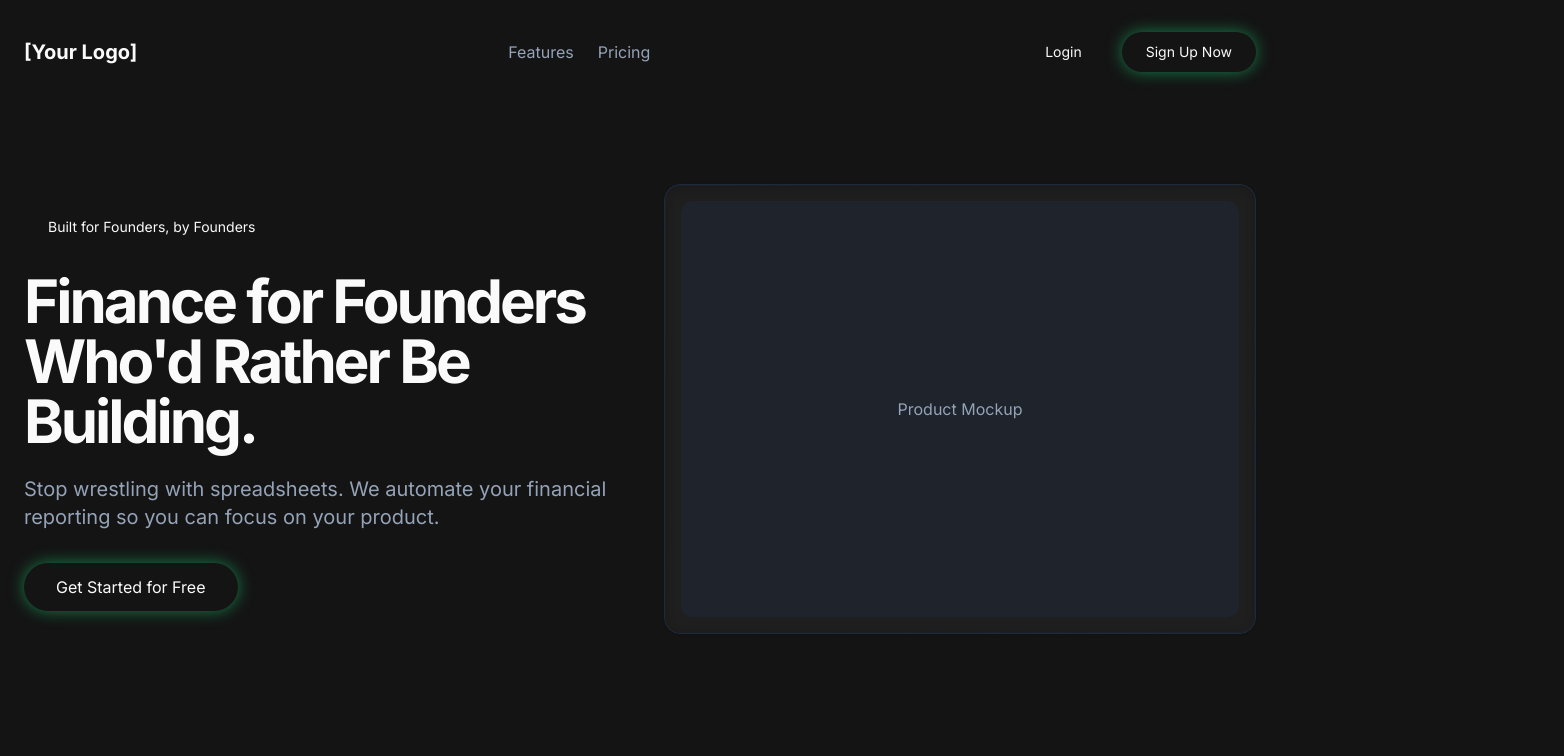
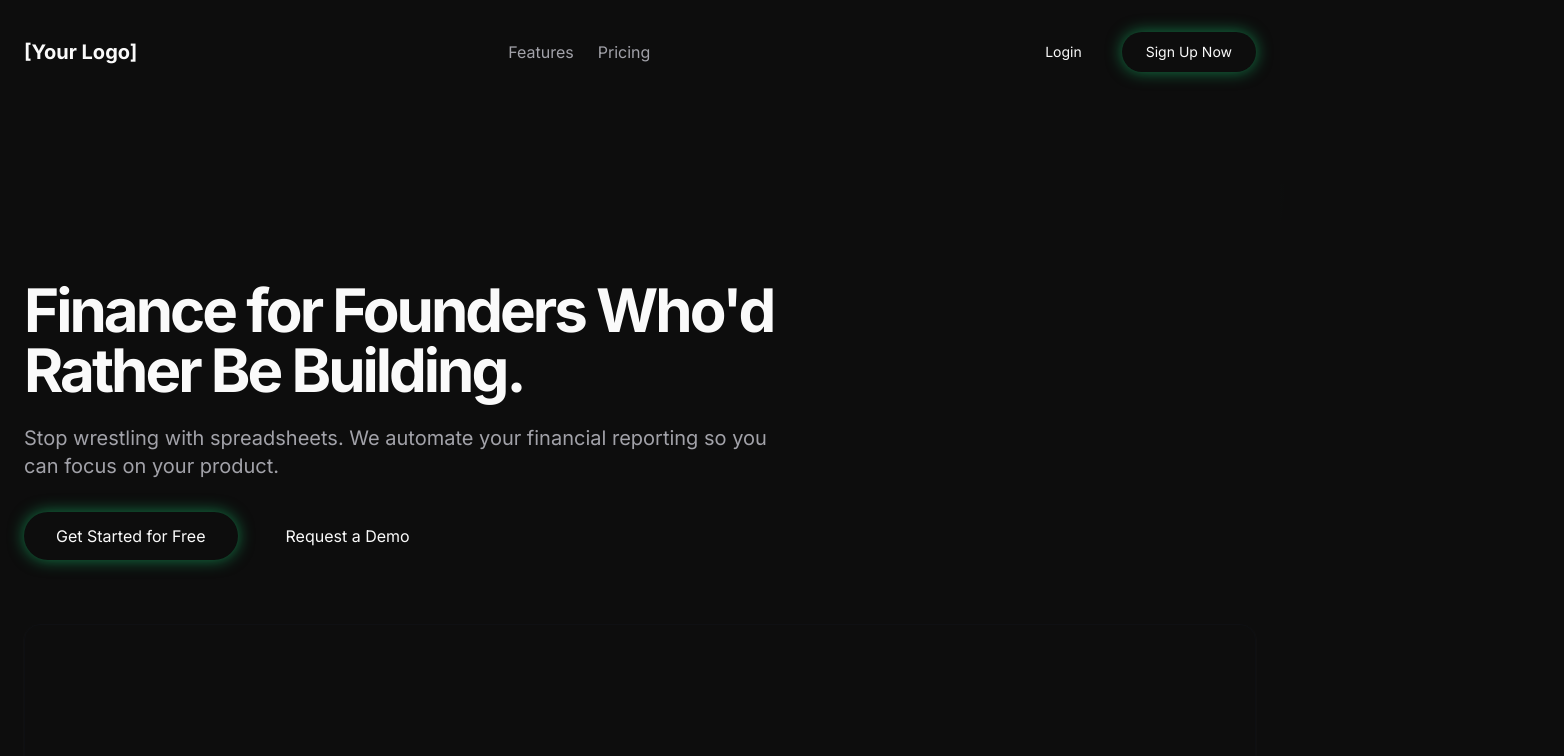
Before and after one commit to kbnam33/saas-one, a React (Vite) app in the folder saas-one/: page / in a window 1280 px wide. Shown: the top 756 px of the page, 1564 px wide, since content can reach past the window. Built offline with nearby package versions, Linux system fonts and the light colour scheme; the HTML template or start-up script is replaced by a standard one.

Commit message:
Next changes to be made

```diff
--- a/saas-one/src/App.jsx
+++ b/saas-one/src/App.jsx
@@ -90,7 +90,7 @@ const features = [
 ];
 
 // ==================================
-//      SVG VISUAL COMPONENTS (FEATURE CARDS - NEW)
+//      SVG VISUAL COMPONENTS (FEATURE CARDS)
 // ==================================
 const AutomateFeatureCardVisual = () => (
     <svg viewBox="0 0 300 200" className="w-full h-full" aria-labelledby="automate-card-title" role="img">
@@ -135,6 +135,51 @@ const FocusFeatureCardVisual = () => (
 );
 
 // ==================================
+//      SVG VISUAL COMPONENTS (BENEFITS SECTION)
+// ==================================
+const BenefitOneVisual = () => (
+    <svg viewBox="0 0 400 300" className="w-full h-full" aria-labelledby="benefit-one-title" role="img">
+        <title id="benefit-one-title">Dashboard showing key growth metrics</title>
+        <rect width="400" height="300" rx="8" fill="hsl(var(--card) / 0.5)" />
+        <rect x="20" y="20" width="360" height="40" rx="4" fill="hsl(var(--muted) / 0.3)" />
+        <circle cx="45" cy="40" r="6" fill="hsl(var(--muted-foreground))" />
+        <rect x="60" y="35" width="100" height="10" rx="2" fill="hsl(var(--muted-foreground))" />
+
+        <rect x="20" y="80" width="170" height="100" rx="4" fill="hsl(var(--muted) / 0.3)" />
+        <text x="35" y="100" fill="hsl(var(--muted-foreground))" className="text-sm">MRR Growth</text>
+        <text x="35" y="140" fill="hsl(var(--primary))" className="text-4xl font-bold">15%</text>
+
+        <rect x="210" y="80" width="170" height="100" rx="4" fill="hsl(var(--muted) / 0.3)" />
+        <text x="225" y="100" fill="hsl(var(--muted-foreground))" className="text-sm">New Customers</text>
+        <text x="225" y="140" fill="hsl(var(--foreground))" className="text-4xl font-bold">84</text>
+
+        <rect x="20" y="200" width="360" height="80" rx="4" fill="hsl(var(--muted) / 0.3)" />
+        <path d="M40 260 C 100 220, 180 250, 240 230 S 340 200, 380 210" stroke="hsl(var(--muted-foreground))" strokeWidth="2" fill="none" />
+    </svg>
+);
+
+const BenefitTwoVisual = () => (
+    <svg viewBox="0 0 400 300" className="w-full h-full" aria-labelledby="benefit-two-title" role="img">
+        <title id="benefit-two-title">Dashboard showing runway forecast</title>
+        <rect width="400" height="300" rx="8" fill="hsl(var(--card) / 0.5)" />
+        <rect x="20" y="20" width="360" height="40" rx="4" fill="hsl(var(--muted) / 0.3)" />
+        <circle cx="45" cy="40" r="6" fill="hsl(var(--muted-foreground))" />
+        <rect x="60" y="35" width="100" height="10" rx="2" fill="hsl(var(--muted-foreground))" />
+
+        <text x="40" y="100" fill="hsl(var(--muted-foreground))" className="text-lg">What's our current runway?</text>
+        <rect x="40" y="120" width="320" height="2" rx="1" fill="hsl(var(--border))" />
+
+        <g transform="translate(40, 150)">
+            <circle cx="15" cy="15" r="10" fill="hsl(var(--primary) / 0.2)" />
+            <path d="M12 15 l3 3 l5 -5" stroke="hsl(var(--primary))" strokeWidth="2" fill="none" />
+            <text x="40" y="20" fill="hsl(var(--foreground))" className="text-lg">Your runway is</text>
+            <text x="160" y="20" fill="hsl(var(--primary))" className="text-lg font-bold">18 months</text>
+        </g>
+    </svg>
+);
+
+
+// ==================================
 //      MAIN APP COMPONENT
 // ==================================
 
@@ -142,6 +187,37 @@ function App() {
   const [activeFeatureIndex, setActiveFeatureIndex] = useState(0);
   const featureSectionRef = useRef(null);
   const [theme, setTheme] = useTheme();
+  const [benefitOneVisible, setBenefitOneVisible] = useState(false);
+  const [benefitTwoVisible, setBenefitTwoVisible] = useState(false);
+  const benefitOneRef = useRef(null);
+  const benefitTwoRef = useRef(null);
+
+  useEffect(() => {
+    const observerOptions = {
+      root: null,
+      rootMargin: '0px',
+      threshold: 0.5,
+    };
+
+    const observerCallback = (entries, setter) => {
+      entries.forEach(entry => {
+        if (entry.isIntersecting) {
+          setter(true);
+        }
+      });
+    };
+
+    const observer1 = new IntersectionObserver(entries => observerCallback(entries, setBenefitOneVisible), observerOptions);
+    const observer2 = new IntersectionObserver(entries => observerCallback(entries, setBenefitTwoVisible), observerOptions);
+
+    if (benefitOneRef.current) observer1.observe(benefitOneRef.current);
+    if (benefitTwoRef.current) observer2.observe(benefitTwoRef.current);
+
+    return () => {
+      if (benefitOneRef.current) observer1.unobserve(benefitOneRef.current);
+      if (benefitTwoRef.current) observer2.unobserve(benefitTwoRef.current);
+    };
+  }, []);
 
   useEffect(() => {
     const handleScroll = () => {
@@ -162,7 +238,7 @@ function App() {
   }, [activeFeatureIndex]);
 
   return (
-    <div className="bg-background text-foreground">
+    <div className="bg-background text-foreground relative">
       <div className="max-w-7xl mx-auto px-6 py-4">
         <header className="flex justify-between items-center py-4">
           <h1 className="text-xl font-bold">[Your Logo]</h1>
@@ -177,21 +253,20 @@ function App() {
         </header>
 
         <main className="mt-16 md:mt-24">
-          <section id="hero" className="grid lg:grid-cols-2 gap-12 items-center">
-            <div className="text-left">
-              <Button variant="outline" className="mb-6">Built for Founders, by Founders</Button>
+          <section id="hero" className="relative text-left pt-24 pb-32">
+              <div className="hero-glow"></div>
+              <div className="max-w-3xl">
                   <h2 className="text-4xl md:text-6xl font-bold tracking-tighter">Finance for Founders Who'd Rather Be Building.</h2>
                   <p className="mt-6 text-lg md:text-xl text-muted-foreground">Stop wrestling with spreadsheets. We automate your financial reporting so you can focus on your product.</p>
-              <div className="mt-8">
+                  <div className="mt-8 flex gap-4">
                       <Button size="lg" className="btn-custom-primary">Get Started for Free</Button>
+                      <Button size="lg" variant="outline">Request a Demo</Button>
                   </div>
               </div>
-            <div className="hidden lg:block">
-              <Card className="glass-pane relative h-[450px]">
+              <div className="mt-16 h-[450px] w-full">
+                  <Card className="w-full h-full bg-transparent border border-border/10 rounded-2xl shadow-inner shadow-white/5">
                       <CardContent className="p-4 h-full">
-                  <div className="w-full h-full bg-muted/50 rounded-lg flex items-center justify-center">
-                    <p className="text-muted-foreground">Product Mockup</p>
-                  </div>
+                          {/* Content will go here later */}
                       </CardContent>
                   </Card>
               </div>
@@ -274,6 +349,26 @@ function App() {
                                   ))}
                                </CardContent>
                            </Card>
+                      </div>
+                  </div>
+              </div>
+          </section>
+
+          <section id="benefits" className="relative mt-32 md:mt-48 pt-16 border-t border-border/10">
+              <div className="absolute top-0 left-1/2 -translate-x-1/2 w-px h-16 bg-border/10"></div>
+              <div className="grid lg:grid-cols-2">
+                  <div ref={benefitOneRef} className={`relative transition-opacity duration-700 p-12 lg:border-r lg:border-border/10 ${benefitOneVisible ? 'opacity-100' : 'opacity-0'}`}>
+                      <h3 className="text-2xl font-bold tracking-tighter">Make Smarter Decisions</h3>
+                      <p className="mt-2 text-lg text-muted-foreground">Understand your growth drivers to scale your business.</p>
+                      <div className="mt-12 h-80">
+                          <BenefitOneVisual />
+                      </div>
+                  </div>
+                  <div ref={benefitTwoRef} className={`relative transition-opacity duration-700 delay-300 p-12 ${benefitTwoVisible ? 'opacity-100' : 'opacity-0'}`}>
+                      <h3 className="text-2xl font-bold tracking-tighter">Never Lose Sight of Your Runway</h3>
+                      <p className="mt-2 text-lg text-muted-foreground">Get an up-to-the-minute forecast so you can plan with confidence.</p>
+                      <div className="mt-12 h-80">
+                          <BenefitTwoVisual />
                       </div>
                   </div>
               </div>
--- a/saas-one/src/index.css
+++ b/saas-one/src/index.css
@@ -15,7 +15,7 @@
     --secondary: 210 40% 96.1%;
     --secondary-foreground: 222.2 47.4% 11.2%;
     --muted: 210 40% 96.1%;
-    --muted-foreground: 215.4 16.3% 46.9%;
+    --muted-foreground: 240 4% 65%; /* Neutral Grey */
     --accent: 210 40% 96.1%;
     --accent-foreground: 222.2 47.4% 11.2%;
     --destructive: 0 84.2% 60.2%;
@@ -27,24 +27,24 @@
   }
 
   .dark {
-    --background: 0 0% 8%; /* Neutral Dark */
+    --background: 0 0% 5%; /* Darker Background */
     --foreground: 0 0% 98%;
-    --card: 0 0% 12%;
+    --card: 0 0% 10%; /* Darker Card */
     --card-foreground: 0 0% 98%;
-    --popover: 0 0% 8%;
+    --popover: 0 0% 5%;
     --popover-foreground: 0 0% 98%;
     --primary: 150 80% 50%; /* Brighter Green */
     --primary-foreground: 150 95% 10%;
-    --secondary: 217.2 32.6% 17.5%;
+    --secondary: 217.2 32.6% 15%;
     --secondary-foreground: 0 0% 98%;
-    --muted: 217.2 32.6% 17.5%;
-    --muted-foreground: 215 20.2% 65.1%;
-    --accent: 217.2 32.6% 17.5%;
+    --muted: 217.2 32.6% 15%;
+    --muted-foreground: 240 4% 65%; /* Neutral Grey */
+    --accent: 217.2 32.6% 15%;
     --accent-foreground: 0 0% 98%;
     --destructive: 0 62.8% 30.6%;
     --destructive-foreground: 0 0% 98%;
-    --border: 217.2 32.6% 17.5%;
-    --input: 217.2 32.6% 17.5%;
+    --border: 217.2 32.6% 20%;
+    --input: 217.2 32.6% 15%;
     --ring: 150 80% 50%;
   }
 }
@@ -59,7 +59,7 @@
     -moz-osx-font-smoothing: grayscale;
   }
   .dark body {
-    background-image: radial-gradient(circle at top, hsl(0 0% 10%) 0%, hsl(var(--background)) 35%);
+    background-image: radial-gradient(circle at top, hsl(0 0% 7%) 0%, hsl(var(--background)) 40%);
     background-repeat: no-repeat;
   }
 }
@@ -67,6 +67,11 @@
 @layer components {
     .btn-custom-primary {
         @apply bg-primary text-primary-foreground shadow-lg shadow-primary/20 hover:bg-primary/90 transition-all duration-300 transform hover:scale-105;
+    }
+
+    .hero-glow {
+        @apply absolute top-0 left-1/2 -translate-x-1/2 w-[150%] h-[500px] -z-10;
+        background: radial-gradient(ellipse at 50% 0%, hsl(var(--primary) / 0.15) 0%, transparent 50%);
     }
 
     .glass-pane {
@@ -83,21 +88,22 @@
     }
 
     .dark .glass-pane::after {
-        background-image: radial-gradient(circle at 50% 50%, hsl(var(--card) / 0.8), hsl(var(--card) / 0.95));
-        box-shadow: inset 0 0 0 1px hsl(var(--border) / 0.2), inset 0 2px 10px 0px hsl(0 0% 0% / 0.2);
+        background-color: hsl(var(--card) / 0.95); /* Darker glass */
+        box-shadow: inset 0 1px 2px 0 hsl(0 0% 0% / 0.5);
     }
 
     .dark .glass-pane::before {
         content: '';
         position: absolute;
-        inset: 0;
+        inset: -1px;
         border-radius: inherit;
-        padding: 1px;
-        background: linear-gradient(145deg, hsl(var(--border) / 0.3), hsl(var(--border) / 0) 50%, hsl(var(--border) / 0.3));
-        -webkit-mask: linear-gradient(#fff 0 0) content-box, linear-gradient(#fff 0 0);
-        -webkit-mask-composite: xor;
-        mask-composite: exclude;
+        background:
+            radial-gradient(ellipse at top left, hsl(var(--border) / 0.15) 0%, transparent 40%),
+            radial-gradient(ellipse at top right, hsl(var(--border) / 0.15) 0%, transparent 40%),
+            radial-gradient(ellipse at bottom left, hsl(var(--border) / 0.15) 0%, transparent 40%),
+            radial-gradient(ellipse at bottom right, hsl(var(--border) / 0.15) 0%, transparent 40%);
         pointer-events: none;
+        z-index: 1;
     }
 
     /* Refined Glass Feature Card Styles */
@@ -107,7 +113,7 @@
     }
 
     .dark .feature-card {
-        background-color: hsl(var(--card) / 0.4);
+        background-color: hsl(var(--card) / 0.6);
         @apply backdrop-blur-2xl;
         box-shadow: inset 0 0 0 1px hsl(var(--border) / 0.1);
     }
```
Lines whose indentation alone changed are shown as unchanged.
